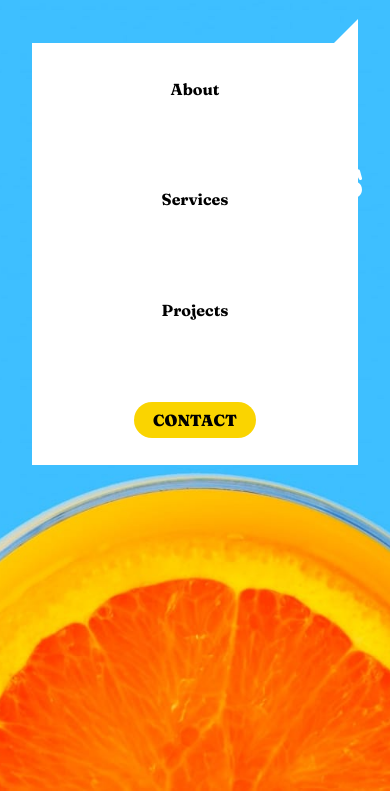
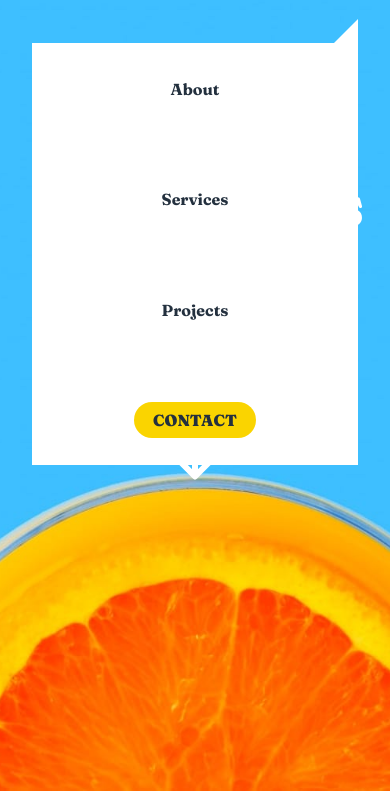
Before and after one commit to chysomm62/front-end-mentor-sunnyside, a plain HTML site: page index.html in a window 390 px wide. Both pictures are taken after a click on the element 346 px from the left and 41 px from the top of the page. Shown: the part 53-844 px from the top of the page. Drawn offline with Linux system fonts and the light colour scheme.

Commit message:
Update style.css

```diff
--- a/style.css
+++ b/style.css
@@ -459,18 +459,19 @@ footer ul li a {
 
   .header nav ul li a {
     margin: 1rem 0;
+    color: hsl(212, 27%, 19%);
   }
   .header nav ul li a:hover,
   .active {
     background-color: hsl(51, 100%, 49%);
-    color: black;
+    color: hsl(212, 27%, 19%);
     text-transform: uppercase;
     font-weight: 900;
     font-size: 0.75rem;
   }
 
   .header .textss {
-    min-height: 60vh;
+    min-height: 70vh;
   }
 
   .header h1 {
```
